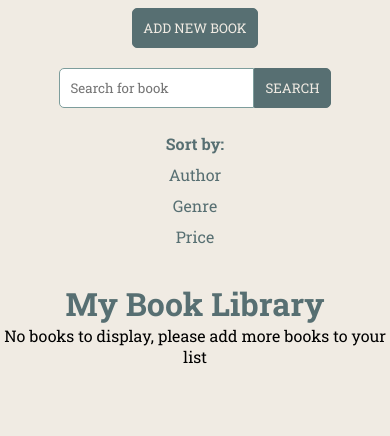
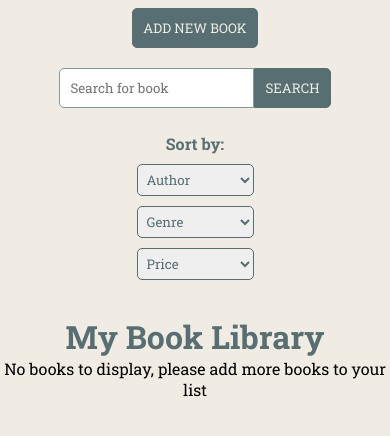
Before and after one commit to abejeris/booklibrary, a plain HTML site: page index.html in a window 390 px wide. Both pictures are taken after a click on the link 346 px from the left and 27 px from the top of the page. Shown: the part 66-502 px from the top of the page. Drawn offline with Linux system fonts and the light colour scheme.

Commit message:
mobile sort styling

```diff
--- a/index.html
+++ b/index.html
@@ -68,12 +68,20 @@
 				</form>
 				<div class="sorting">
 					<h4 id="sortAll">Sort by:</h4>
-					<p id="sortAuthor">Author</p>
-					<!-- <select id="authorSelect">
-						<option value="">All</option>
-					</select> -->
-					<p id="sortCategory">Genre</p>
-					<p id="sortPrice">Price</p>
+					<label for="authorSelect"></label>
+					<select id="authorSelect">
+						<option value="all">Author</option>
+					</select>
+					<label for="sortCategory"></label>
+					<select id="sortCategory">
+						<option value="all">Genre</option>
+					</select>
+					<label for="sortPrice"></label>
+					<select id="sortPrice">
+						<option value="all">Price</option>
+						<option value="low">Low to high</option>
+						<option value="high">High to low</option>
+					</select>
 				</div>
 			</div>
 		</div>
--- a/style.scss
+++ b/style.scss
@@ -380,10 +380,18 @@ body {
 					color: #576f72;
 					margin: 20px;
 
-					#sortAll,
-					#sortAuthor,
+					#authorSelect,
 					#sortCategory,
 					#sortPrice {
+						margin: 5px;
+						width: 100%;
+						padding: 5px;
+						border: 1px solid #576f72;
+						border-radius: 5px;
+						font-family: "Roboto Slab", serif;
+						color: #576f72;
+					}
+					#sortAll {
 						margin: 5px;
 					}
 
```
Also changed, not shown: style.css, 1 other file.
